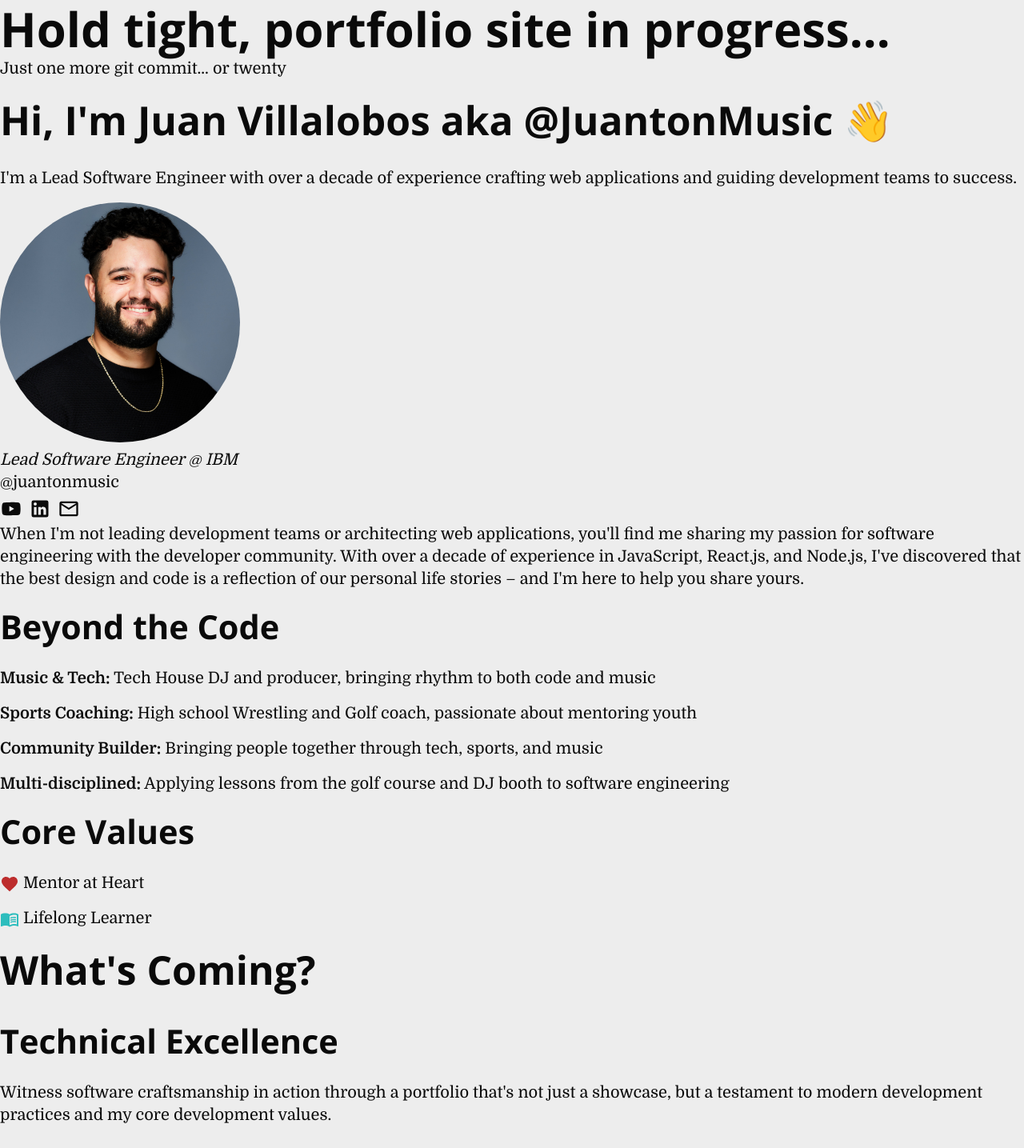
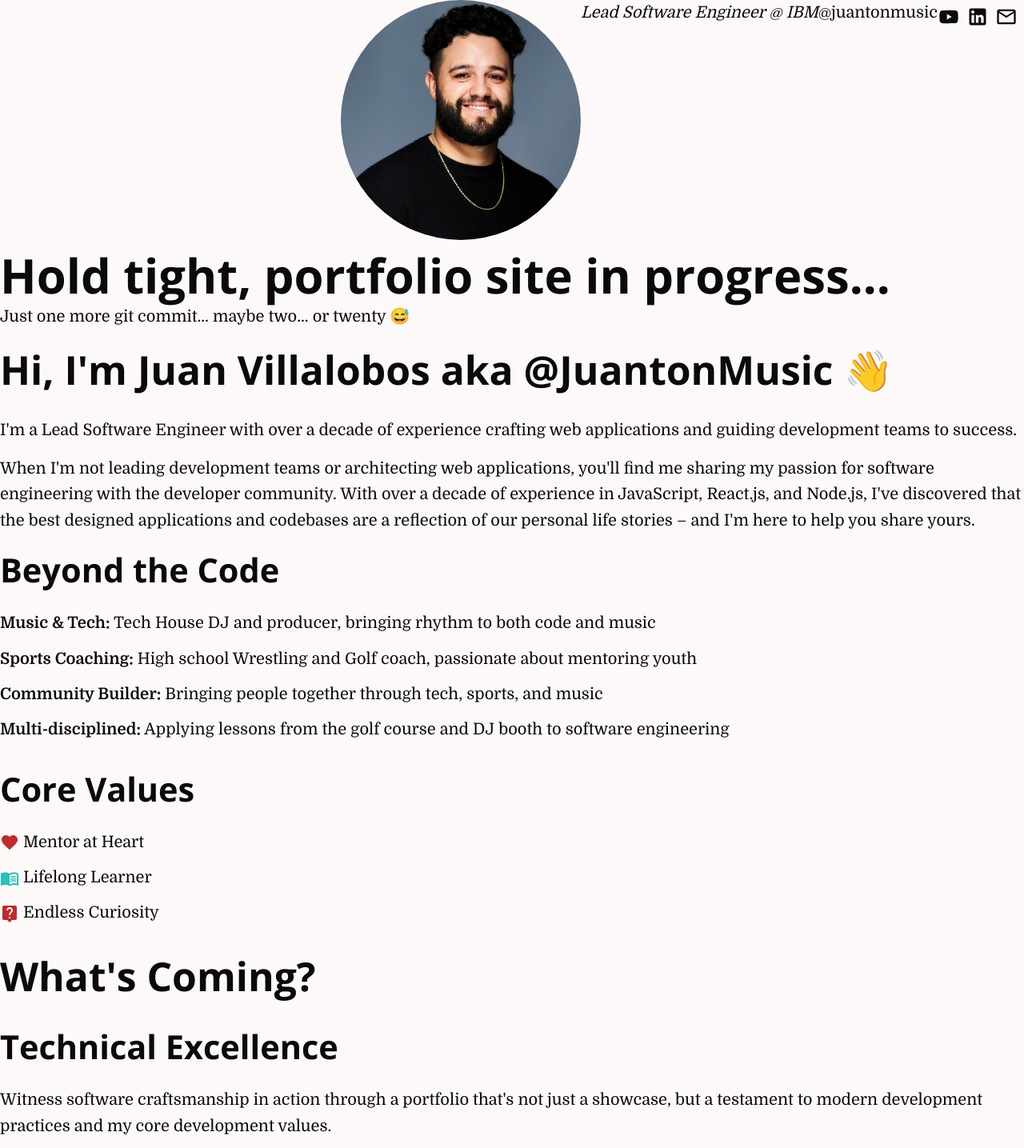
Before and after one commit to jvillalobos22/juanton-dev-portfolio, a Next.js app: page / in a window 1280 px wide. Shown: the top 1435 px of the page at 80% size. Built offline with nearby package versions, Linux system fonts and the light colour scheme; what @mui/material-nextjs would draw is missing.

Commit message:
update coming soon page styling

```diff
--- a/src/app/globals.css
+++ b/src/app/globals.css
@@ -10,14 +10,14 @@
 @media (prefers-color-scheme: dark) {
   :root {
     --background: #0a0a0a;
-    --foreground: #ededed;
+    --foreground: #fdf9f9;
   }
 }
 
 @media (prefers-color-scheme: light) {
   :root {
     --foreground: #0a0a0a;
-    --background: #ededed;
+    --background: #fdf9f9;
   }
 }
 
@@ -26,7 +26,7 @@ body {
   background: var(--background);
   font-family: "Domine", Georgia, "Times New Roman", Times, serif;
   font-size: 20px;
-  line-height: 1.4;
+  line-height: 1.618;
 }
 
 h1,
@@ -101,6 +101,10 @@ p {
   margin-bottom: 1rem;
 }
 
+.body-content ul {
+  margin-bottom: 1.75rem;
+}
+
 .body-content li {
-  margin-bottom: 1rem;
+  margin-bottom: 0.75rem;
 }
--- a/src/app/home.module.scss
+++ b/src/app/home.module.scss
@@ -14,6 +14,18 @@
   }
 }
 
+.homeImageColumnContainer {
+  width: 100%;
+  display: flex;
+  flex-wrap: wrap;
+  justify-content: flex-start;
+
+  @media screen and (min-width: 1024px) {
+    justify-content: flex-end;
+    text-align: right;
+  }
+}
+
 .socialLinks {
   padding: 0.25rem 0;
   a svg {
--- a/src/app/page.tsx
+++ b/src/app/page.tsx
@@ -6,24 +6,20 @@ import { Button } from "@mui/material";
 import YouTubeIcon from "@mui/icons-material/YouTube";
 import LinkedInIcon from "@mui/icons-material/LinkedIn";
 import MailOutlineIcon from "@mui/icons-material/MailOutline";
+import LiveHelpIcon from "@mui/icons-material/LiveHelp";
+import classNames from "classnames";
 
 const Home = () => {
   return (
     <div className="flex flex-wrap">
-      <main className="w-full flex flex-nowrap justify-center mt-20 px-3">
-        <div className="max-w-screen-md">
-          <header className="body-content">
-            <h1 className="mb-4">Hold tight, portfolio site in progress...</h1>
-            <p>Just one more git commit... or twenty</p>
-          </header>
-          <section className="body-content mt-20">
-            <h2>Hi, I&apos;m Juan Villalobos aka @JuantonMusic 👋</h2>
-            <p>
-              I&apos;m a Lead Software Engineer with over a decade of experience
-              crafting web applications and guiding development teams to
-              success.
-            </p>
-            <aside className="mb-5">
+      <main className="w-full flex flex-wrap lg:flex-nowrap justify-center mt-20 px-3">
+        <aside className="mb-5 max-w-min lg:max-w-min lg:mr-16 w-full">
+          <div
+            className={classNames(
+              styles.homeImageColumnContainer,
+              "lg:sticky lg:top-20"
+            )}
+          >
             <div className={styles.homeIntroImage}>
               <Image
                 src="/images/headshot-square-1.png"
@@ -33,11 +29,11 @@ const Home = () => {
                 priority
               />
             </div>
-              <span className="mb-0">
+            <span className="mb-0 w-full">
               <em>Lead Software Engineer @ IBM</em>
             </span>
             <br />
-              <span className="mb-0">@juantonmusic</span>
+            <span className="mb-0 w-full">@juantonmusic</span>
             <div className={styles.socialLinks}>
               <a href="#">
                 <YouTubeIcon />
@@ -49,15 +45,28 @@ const Home = () => {
                 <MailOutlineIcon />
               </a>
             </div>
+          </div>
         </aside>
-
+        <div className="max-w-screen-md flex flex-wrap">
+          <header className="body-content">
+            <h1 className="mb-4">Hold tight, portfolio site in progress...</h1>
+            <p>Just one more git commit... maybe two... or twenty 😅</p>
+          </header>
+          <section className="body-content mt-20">
+            <h2>Hi, I&apos;m Juan Villalobos aka @JuantonMusic 👋</h2>
+            <p>
+              I&apos;m a Lead Software Engineer with over a decade of experience
+              crafting web applications and guiding development teams to
+              success.
+            </p>
             <p>
               When I&apos;m not leading development teams or architecting web
               applications, you&apos;ll find me sharing my passion for software
               engineering with the developer community. With over a decade of
               experience in JavaScript, React.js, and Node.js, I&apos;ve
-              discovered that the best design and code is a reflection of our
-              personal life stories – and I&apos;m here to help you share yours.
+              discovered that the best designed applications and codebases are a
+              reflection of our personal life stories – and I&apos;m here to
+              help you share yours.
             </p>
 
             <div className="mt-20">
@@ -86,12 +95,16 @@ const Home = () => {
               <h3>Core Values</h3>
               <ul>
                 <li>
-                  <FavoriteIcon color="primary" />
+                  <FavoriteIcon color="primary" className="mb-1" />
                   &nbsp;Mentor at Heart
                 </li>
                 <li>
-                  <MenuBookIcon color="secondary" />
+                  <MenuBookIcon color="secondary" className="mb-1" />
                   &nbsp;Lifelong Learner
+                </li>
+                <li>
+                  <LiveHelpIcon color="primary" className="mb-1" />
+                  &nbsp;Endless Curiosity
                 </li>
               </ul>
             </div>
@@ -131,7 +144,9 @@ const Home = () => {
             <p>
               Don&apos;t miss the launch! Subscribe to my newsletter for weekly
               insights on JavaScript, React.js, and enterprise development
-              practices.
+              practices. I also put out videos and live streams on my design and
+              development progress for this portfolio site if you would like to
+              follow along.
             </p>
 
             <div className="mt-5">
@@ -141,8 +156,9 @@ const Home = () => {
                     className="w-full mb-3"
                     href="https://mailchi.mp/f5a5cde72458/frontend-development-with-juanton"
                     variant="contained"
+                    color="secondary"
                   >
-                    Subscribe to Newsletter
+                    Subscribe to my Newsletter
                   </Button>
                 </li>
                 <li className="w-full mb-3 md:w-1/2 md:pl-2">
@@ -150,9 +166,8 @@ const Home = () => {
                     className="w-full mb-3"
                     href="https://www.youtube.com/@juantonmusic"
                     variant="contained"
-                    color="secondary"
                   >
-                    Follow on YouTube
+                    Follow along on YouTube
                   </Button>
                 </li>
               </ul>
```
Also changed, not shown: src/utils/useWindowSize.tsx (added, +31 -0 lines). Lines whose indentation alone changed are shown as unchanged.
